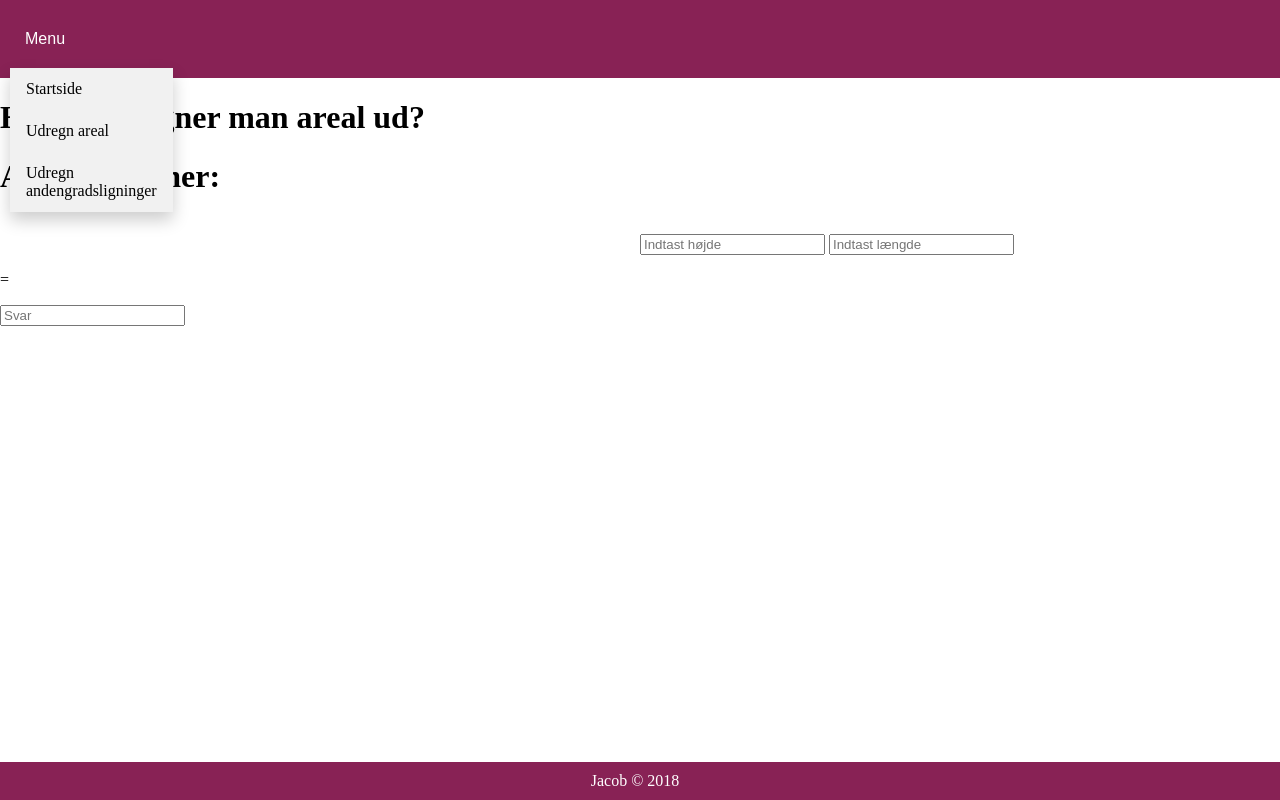
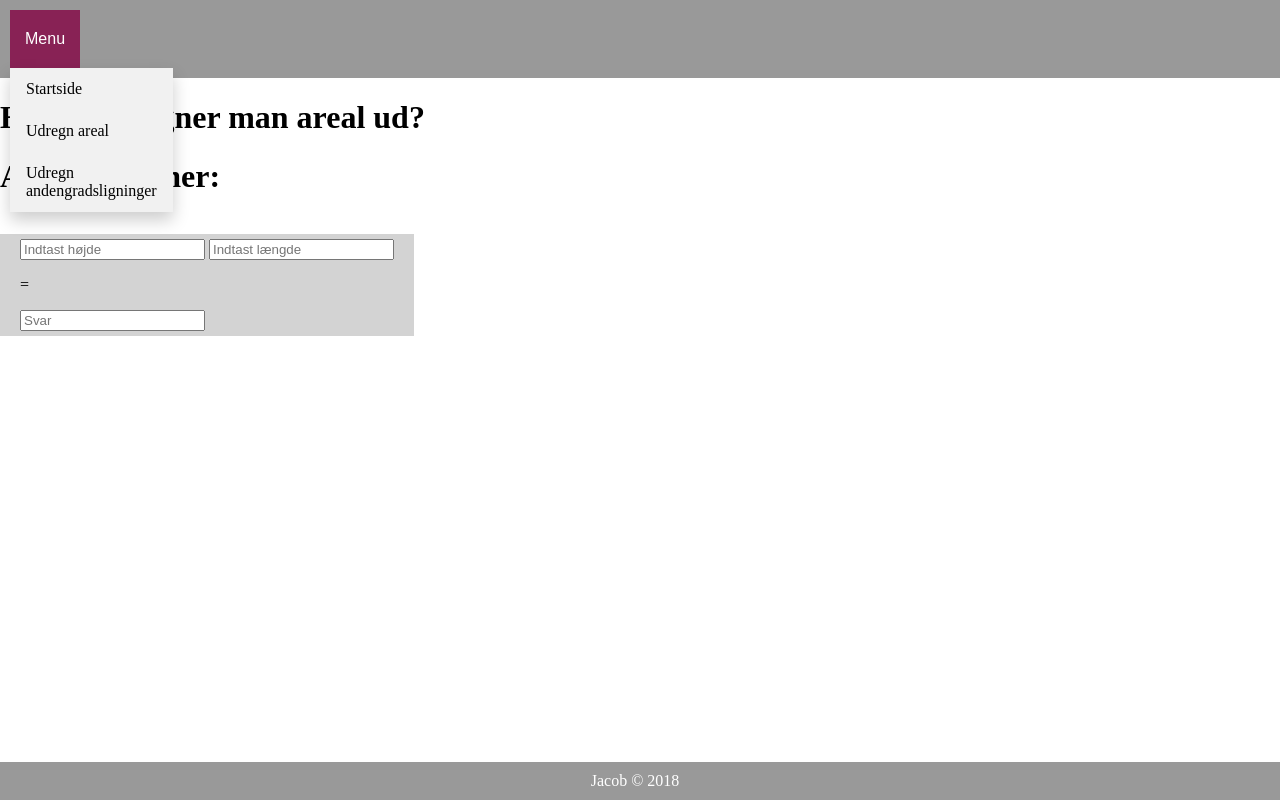
Before and after one commit to JacobPaerre/drabxd, a plain HTML site: page udregner/areal.html in a window 1280 px wide. Drawn offline with Linux system fonts and the light colour scheme.

Commit message:
Update styles/styles.css

```diff
--- a/styles/styles.css
+++ b/styles/styles.css
@@ -1,6 +1,15 @@
 body {
+    margin: 0;
+}
 
-    margin: 0;
+#sitecontent {
+    margin: 0 10px;
+}
+
+#sitecontent p {
+    font-size: 20px;
+    font-family: arial;
+    line-height: 0.2;
 }
 
 #footer {
@@ -11,7 +20,7 @@ body {
     width: 100%;
     margin: 0;
     padding: 0;
-    background-color: #825;
+    background-color: #999;
     color: white;
 }
 
@@ -23,7 +32,7 @@ body {
 }
 
 header {
-    background-color: #825;
+    background-color: #999;
     width: 100%;
 }
 
@@ -35,9 +44,9 @@ header p {
 
 #inputareal {
     display: inline;
-    bakcground-color: gray;
-    margin: 50%;
-    width: 20%;
+    background-color: lightgray;
+    position: absolute;
+    padding: 5px 20px;
 }
 
 
```
